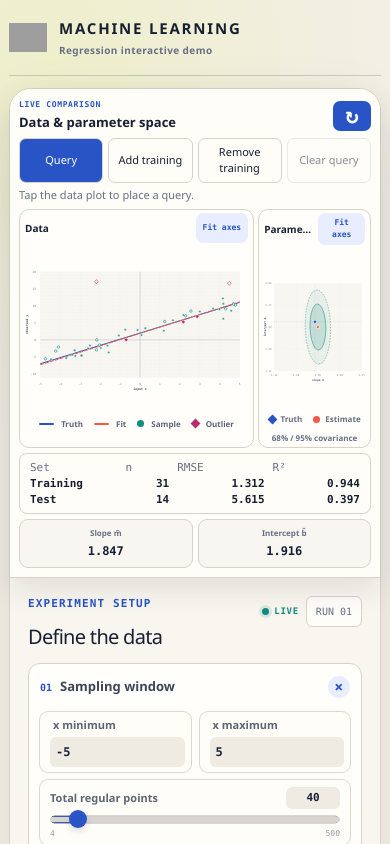
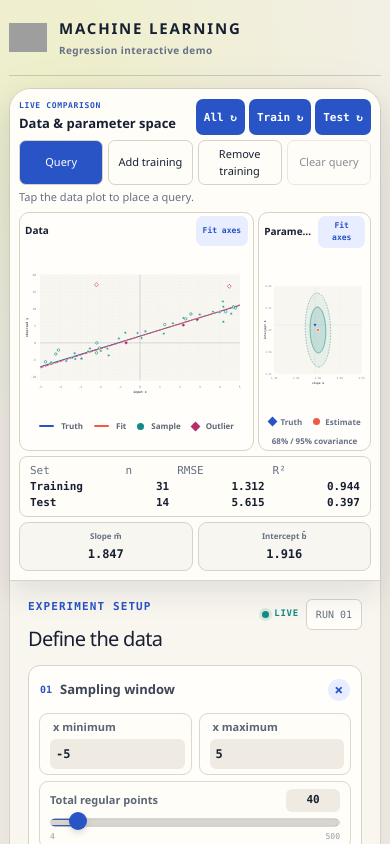
Before and after one commit to alexbernardino/regression-interactive, a Next.js app: page / in a window 390 px wide. Shown: the top 844 px of the page. Built offline with nearby package versions, Linux system fonts and the light colour scheme; grey boxes are pictures that could not be loaded.

Commit message:
Add training and test resample buttons to fixed mobile panel

```diff
--- a/app/globals.css
+++ b/app/globals.css
@@ -1102,6 +1102,7 @@ legend span {
 
   .mobile-stage-actions {
     display: flex;
+    flex-wrap: wrap;
     align-items: center;
     justify-content: space-between;
     gap: 7px;
@@ -1164,6 +1165,21 @@ legend span {
   .mobile-resample:disabled {
     background: #9298a3;
     cursor: not-allowed;
+  }
+
+  .mobile-resample-group {
+    display: flex;
+    gap: 4px;
+    margin-left: auto;
+  }
+
+  .mobile-resample-group .mobile-resample {
+    width: auto;
+    flex: 0 0 auto;
+    min-height: 36px;
+    padding: 6px 8px;
+    font-size: 11px;
+    white-space: nowrap;
   }
 
   .mobile-plots-grid {
--- a/app/page.tsx
+++ b/app/page.tsx
@@ -981,16 +981,20 @@ export default function Home() {
               <span>Live comparison</span>
               <strong>Data &amp; parameter space</strong>
             </div>
+            <div className="mobile-resample-group" role="group" aria-label="Resample data">
             <button
               className="mobile-resample"
               type="button"
               onClick={resample}
               disabled={Boolean(error)}
-              aria-label="Resample data"
-              title="Resample data"
+              aria-label="Resample all data"
+              title="Resample all data"
             >
-              ↻
+              All ↻
             </button>
+            <button className="mobile-resample" type="button" disabled={Boolean(error)} onClick={() => dispatch({ type: "resample", subset: "training" })} aria-label="Resample training only" title="Resample training only">Train ↻</button>
+            <button className="mobile-resample" type="button" disabled={Boolean(error)} onClick={() => dispatch({ type: "resample", subset: "test" })} aria-label="Resample test only" title="Resample test only">Test ↻</button>
+            </div>
           </div>
 
           {editor}
```
